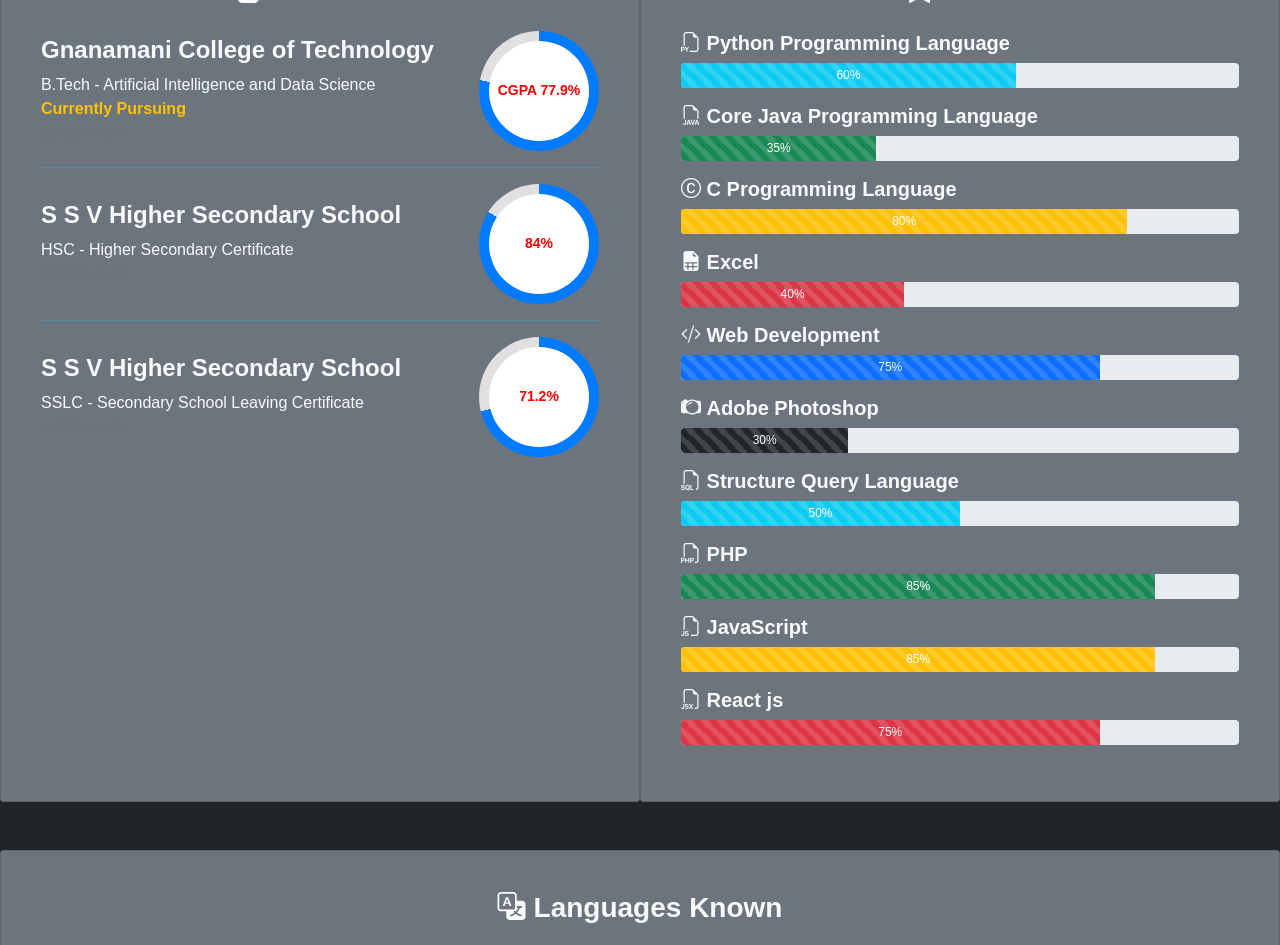
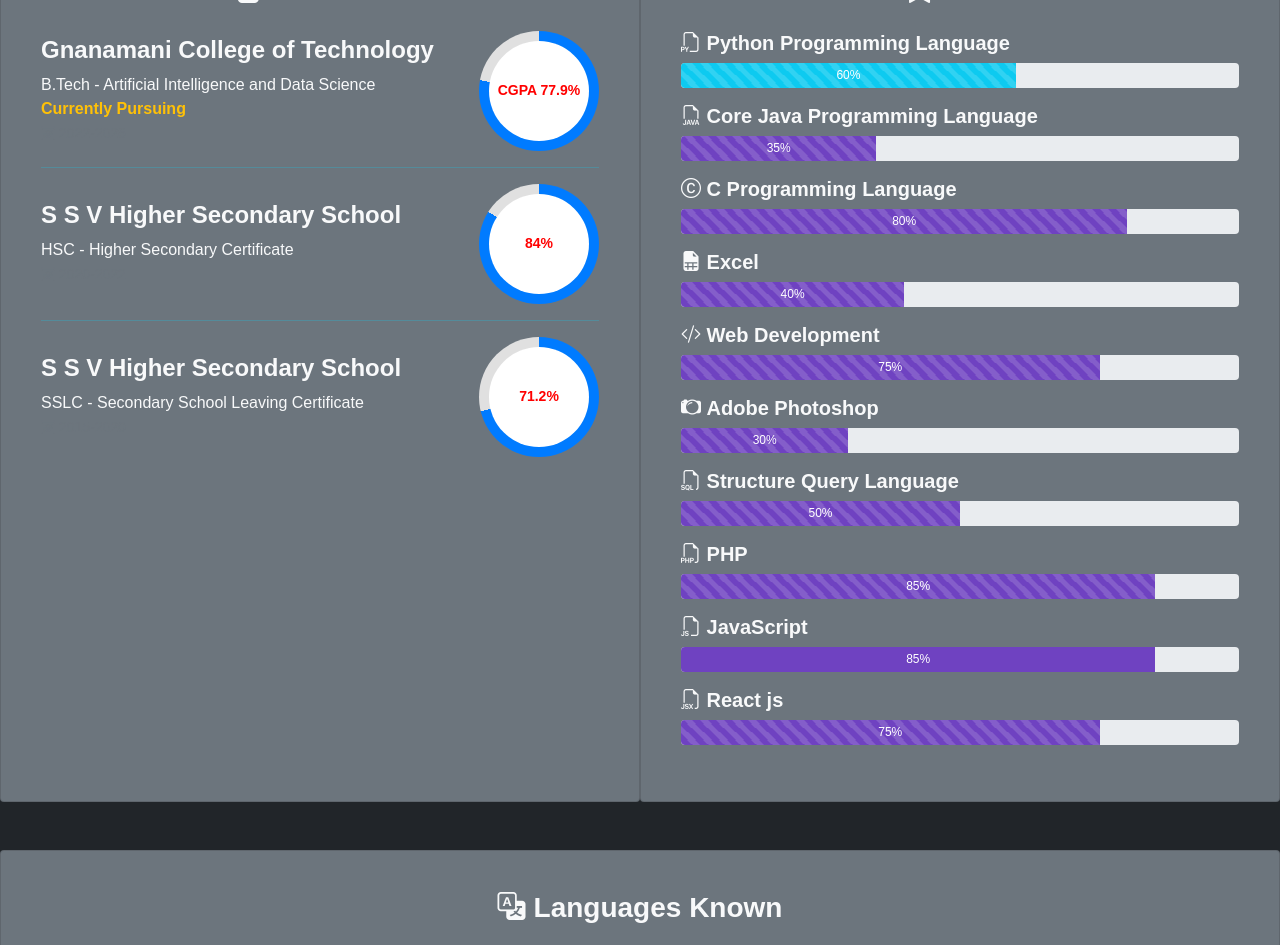
Before and after one commit to SarankiruthikSanthanakrishnan/MyPortfolio, a React (Vite) app: page / in a window 1280 px wide. Shown: the part 960-1905 px from the top of the page. Built offline with nearby package versions, Linux system fonts and the light colour scheme.

Commit message:
Update Home.css

```diff
--- a/src/Components/Home.css
+++ b/src/Components/Home.css
@@ -59,3 +59,8 @@
   font-weight: bold;
   color:red;
 }
+
+/* src/Custom.css */
+.bg-purple {
+    background-color: #6f42c1 !important; /* A common shade of purple */
+}
--- a/src/Components/Home.jsx
+++ b/src/Components/Home.jsx
@@ -157,39 +157,39 @@ const Home = () => {
                         </div>
                         <h3 className="fs-5 fw-bold"><i className="bi bi-filetype-java"></i>&nbsp;Core Java Programming Language</h3>
                         <div className="progress mb-3" style={{height: '25px'}} role="progressbar" aria-label="Core Java skill">
-                            <div className="progress-bar progress-bar-striped progress-bar-animated bg-success" style={{width: '35%'}}>35%</div>
+                            <div className="progress-bar progress-bar-striped progress-bar-animated bg-purple" style={{width: '35%'}}>35%</div>
                         </div>
                         <h3 className="fs-5 fw-bold"><i className="bi bi-c-circle"></i> C Programming Language</h3>
                         <div className="progress mb-3" style={{height: '25px'}} role="progressbar" aria-label="C skill">
-                            <div className="progress-bar progress-bar-striped progress-bar-animated bg-warning" style={{width: '80%'}}>80%</div>
+                            <div className="progress-bar progress-bar-striped progress-bar-animated bg-purple" style={{width: '80%'}}>80%</div>
                         </div>
                         <h3 className="fs-5 fw-bold"><i className="bi bi-file-earmark-spreadsheet-fill"></i>&nbsp;Excel</h3>
                         <div className="progress mb-3" style={{height: '25px'}} role="progressbar" aria-label="Excel skill">
-                            <div className="progress-bar progress-bar-striped progress-bar-animated bg-danger" style={{width: '40%'}}>40%</div>
+                            <div className="progress-bar progress-bar-striped progress-bar-animated bg-purple" style={{width: '40%'}}>40%</div>
                         </div>
                         <h3 className="fs-5 fw-bold"><i className="bi bi-code-slash"></i>&nbsp;Web Development</h3>
                         <div className="progress mb-3" style={{height: '25px'}} role="progressbar" aria-label="Web Development skill">
-                            <div className="progress-bar progress-bar-striped progress-bar-animated bg-primary" style={{width: '75%'}}>75%</div>
+                            <div className="progress-bar progress-bar-striped progress-bar-animated bg-purple" style={{width: '75%'}}>75%</div>
                         </div>
                         <h3 className="fs-5 fw-bold"><i className="bi bi-camera2"></i>&nbsp;Adobe Photoshop</h3>
                         <div className="progress mb-3" style={{height: '25px'}} role="progressbar" aria-label="Adobe Photoshop skill">
-                            <div className="progress-bar progress-bar-striped progress-bar-animated bg-dark" style={{width: '30%'}}>30%</div>
+                            <div className="progress-bar progress-bar-striped progress-bar-animated bg-purple" style={{width: '30%'}}>30%</div>
                         </div>
                         <h3 className="fs-5 fw-bold"><i className="bi bi-filetype-sql"></i>&nbsp;Structure Query Language</h3>
                         <div className="progress mb-3" style={{height: '25px'}} role="progressbar" aria-label="SQL skill">
-                            <div className="progress-bar progress-bar-striped progress-bar-animated bg-info" style={{width: '50%'}}>50%</div>
+                            <div className="progress-bar progress-bar-striped progress-bar-animated bg-purple" style={{width: '50%'}}>50%</div>
                         </div>
                         <h3 className="fs-5 fw-bold"><i className="bi bi-filetype-php"></i>&nbsp;PHP</h3>
                         <div className="progress mb-3" style={{height: '25px'}} role="progressbar" aria-label="PHP skill">
-                            <div className="progress-bar progress-bar-striped progress-bar-animated bg-success" style={{width: '85%'}}>85%</div>
+                            <div className="progress-bar progress-bar-striped progress-bar-animated bg-purple" style={{width: '85%'}}>85%</div>
                         </div>
                         <h3 className="fs-5 fw-bold"><i className="bi bi-filetype-js"></i>&nbsp;JavaScript</h3>
                         <div className="progress mb-3" style={{height: '25px'}} role="progressbar" aria-label="JavaScript skill">
-                            <div className="progress-bar progress-bar-striped progress-bar-animated bg-warning" style={{width: '85%'}}>85%</div>
+                            <div className="progress-bar rple-bar-striped progress-bar-animated bg-purple" style={{width: '85%'}}>85%</div>
                         </div>
                         <h3 className="fs-5 fw-bold"><i className="bi bi-filetype-jsx"></i>&nbsp;React js</h3>
                         <div className="progress mb-3" style={{height: '25px'}} role="progressbar" aria-label="JavaScript skill">
-                            <div className="progress-bar progress-bar-striped progress-bar-animated bg-danger" style={{width: '75%'}}>75%</div>
+                            <div className="progress-bar progress-bar-striped progress-bar-animated bg-purple" style={{width: '75%'}}>75%</div>
                         </div>
                     </div>
                 </div>
```
